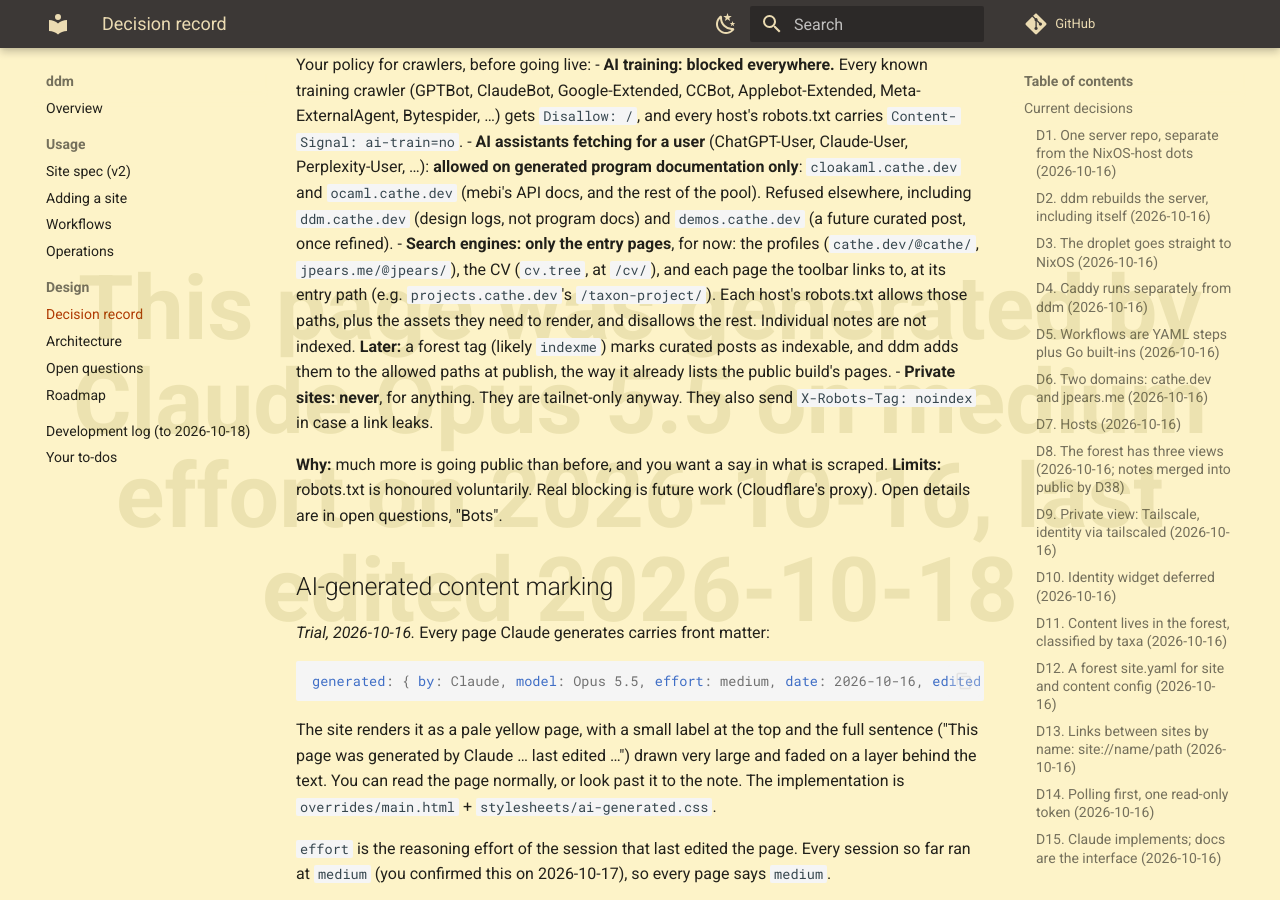
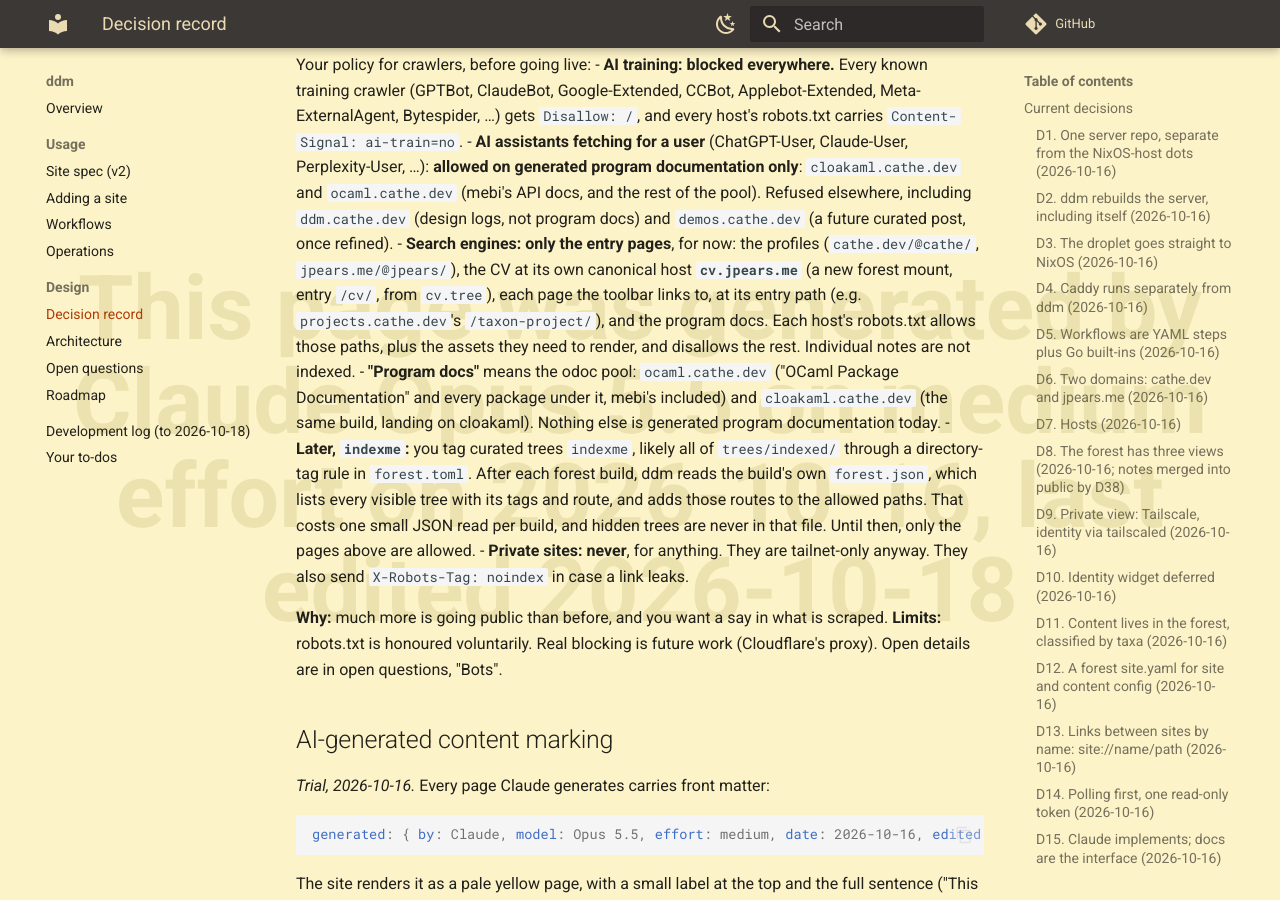
Before and after one commit to thecathe/webserver, an MkDocs documentation site: the page built from docs/design/record.md, in a window 1280 px wide and 900 px high, scrolled down 12562 px. Built offline with MkDocs 1.6.1 and Material for MkDocs 9.7.7, drawn with Linux system fonts in a browser that asks for light colours; comment, search, counter and statistics services are not loaded.

Commit message:
docs: bot policy answers: cv.jpears.me, program docs indexed, indexme from forest.json
Co-Authored-By: Claude Opus 5.5 <noreply@anthropic.com>

```diff
--- a/docs/design/record.md
+++ b/docs/design/record.md
@@ -409,10 +409,17 @@ Your policy for crawlers, before going live:
   pool). Refused elsewhere, including `ddm.cathe.dev` (design logs, not program docs) and `demos.cathe.dev` (a
   future curated post, once refined).
 - **Search engines: only the entry pages**, for now: the profiles (`cathe.dev/@cathe/`, `jpears.me/@jpears/`), the
-  CV (`cv.tree`, at `/cv/`), and each page the toolbar links to, at its entry path (e.g. `projects.cathe.dev`'s
-  `/taxon-project/`). Each host's robots.txt allows those paths, plus the assets they need to render, and disallows
-  the rest. Individual notes are not indexed. **Later:** a forest tag (likely `indexme`) marks curated posts as
-  indexable, and ddm adds them to the allowed paths at publish, the way it already lists the public build's pages.
+  CV at its own canonical host **`cv.jpears.me`** (a new forest mount, entry `/cv/`, from `cv.tree`), each page the
+  toolbar links to, at its entry path (e.g. `projects.cathe.dev`'s `/taxon-project/`), and the program docs.
+  Each host's robots.txt allows those paths, plus the assets they need to render, and disallows the rest.
+  Individual notes are not indexed.
+- **"Program docs"** means the odoc pool: `ocaml.cathe.dev` ("OCaml Package Documentation" and every package under
+  it, mebi's included) and `cloakaml.cathe.dev` (the same build, landing on cloakaml). Nothing else is generated
+  program documentation today.
+- **Later, `indexme`:** you tag curated trees `indexme`, likely all of `trees/indexed/` through a directory-tag rule
+  in `forest.toml`. After each forest build, ddm reads the build's own `forest.json`, which lists every visible tree
+  with its tags and route, and adds those routes to the allowed paths. That costs one small JSON read per build, and
+  hidden trees are never in that file. Until then, only the pages above are allowed.
 - **Private sites: never**, for anything. They are tailnet-only anyway. They also send `X-Robots-Tag: noindex` in
   case a link leaks.
 
```
Also changed, not shown: docs/design/open-questions.md (+7 -5 lines), docs/tasks.md (+4 -3 lines).
